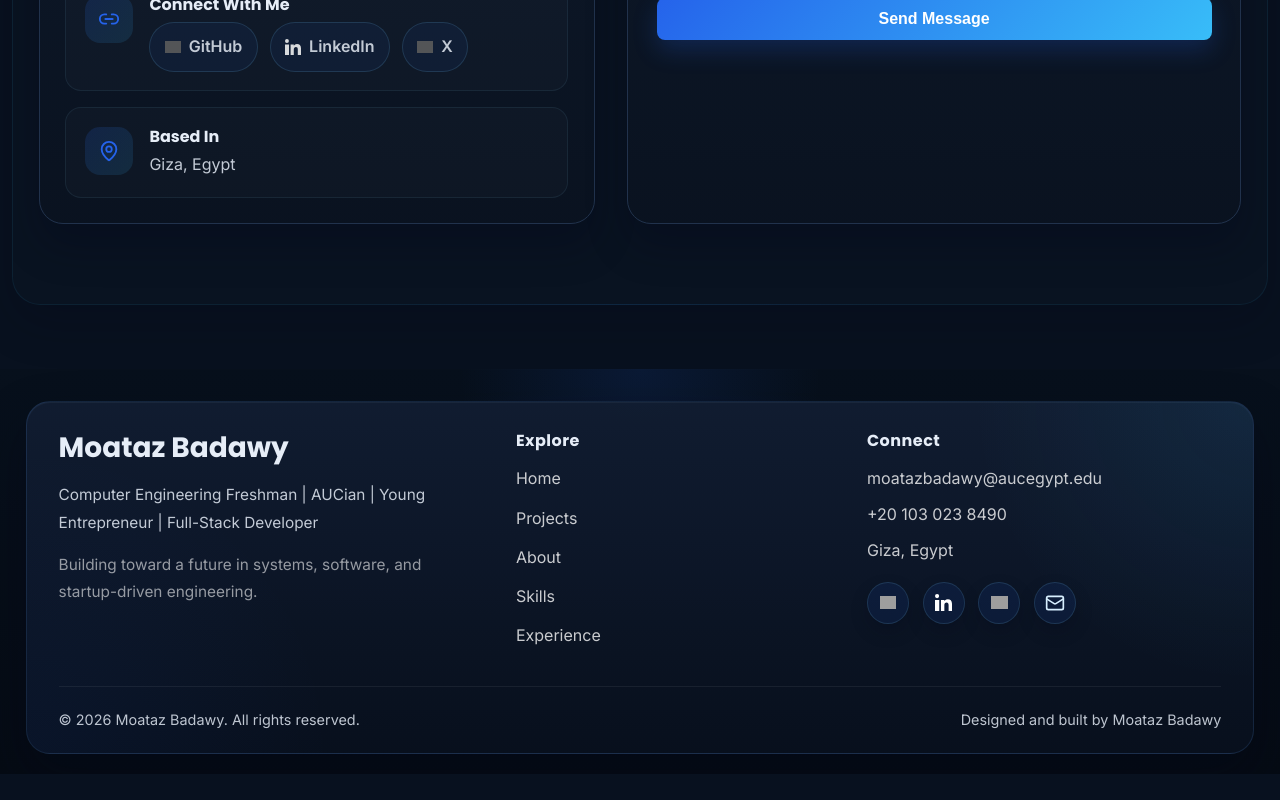
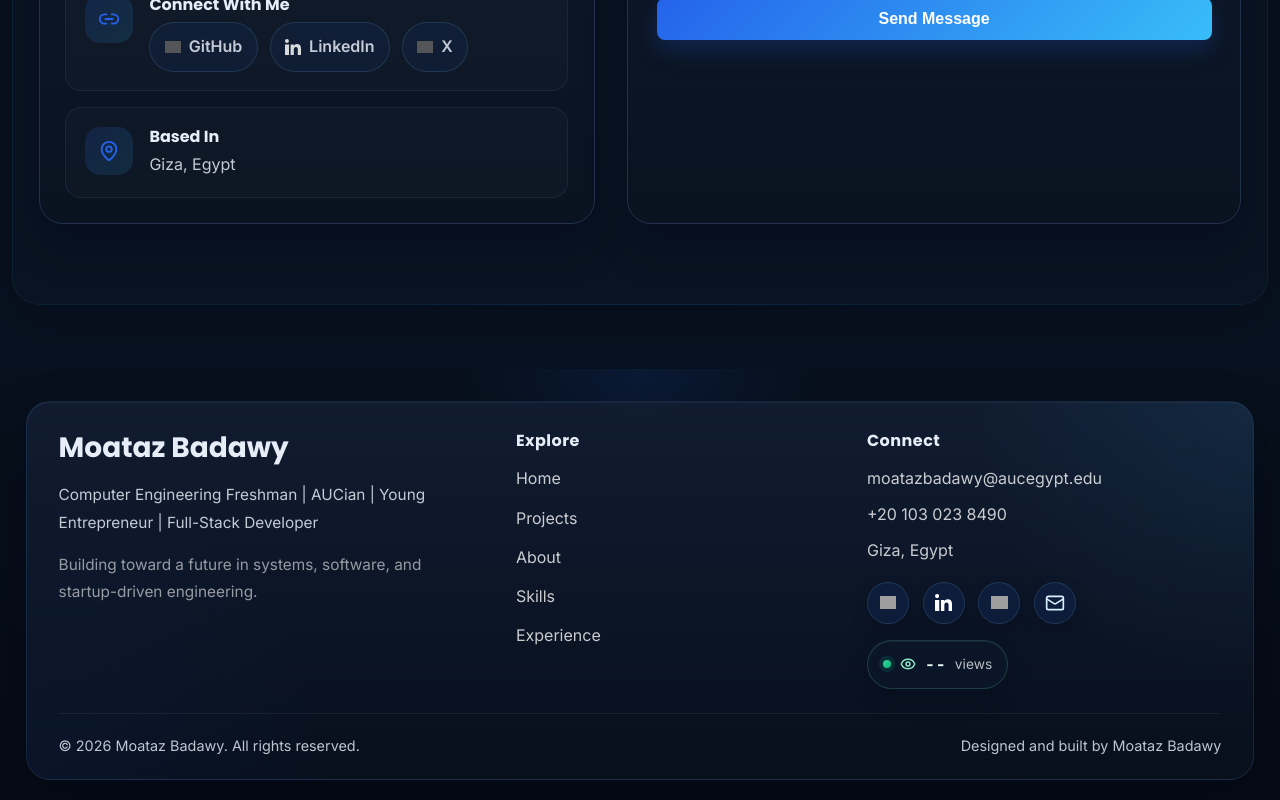
Before and after one commit to MoatazElsayad/moataz-badawy-portfolio, a React (Vite) app: page / in a window 1280 px wide. Shown: the part 7929-8729 px from the top of the page. Before the commit the page ends 8703 px from the top, so only its background shows below. Built offline with nearby package versions, Linux system fonts and the light colour scheme; no server answers; grey boxes are pictures that could not be loaded; a web font is replaced by a local one.

Commit message:
visitors counter

```diff
--- a/package.json
+++ b/package.json
@@ -8,6 +8,7 @@
     "preview": "vite preview"
   },
   "dependencies": {
+    "@vercel/analytics": "^2.0.1",
     "lucide-react": "^1.7.0",
     "react": "^18.2.0",
     "react-dom": "^18.2.0"
--- a/src/App.jsx
+++ b/src/App.jsx
@@ -7,6 +7,7 @@ import Projects from './components/Projects'
 import Experience from './components/Experience'
 import Contact from './components/Contact'
 import Footer from './components/Footer'
+import { Analytics } from '@vercel/analytics/react'
 import './App.css'
 
 function App() {
@@ -33,6 +34,7 @@ function App() {
         <Contact />
       </main>
       <Footer />
+      <Analytics />
     </div>
   )
 }
--- a/src/components/Footer.jsx
+++ b/src/components/Footer.jsx
@@ -1,6 +1,7 @@
 import React from 'react'
 import { Mail } from 'lucide-react'
 import linkedinIcon from '../assets/icons/linkedin.svg'
+import VisitorCounter from './VisitorCounter'
 import '../styles/Footer.css'
 
 const socialIconBase = 'https://cdn.simpleicons.org'
@@ -53,6 +54,7 @@ const Footer = () => {
                 <Mail size={20} />
               </a>
             </div>
+            <VisitorCounter />
           </div>
         </div>
 
--- /dev/null
+++ b/src/components/VisitorCounter.jsx
@@ -0,0 +1,64 @@
+import React, { useEffect, useState } from 'react'
+import { Eye } from 'lucide-react'
+
+const COUNTER_NAMESPACE = 'moataz-badawy-portfolio'
+const COUNTER_KEY = 'portfolio-visits'
+const SESSION_FLAG = 'portfolio-visit-counted'
+
+const formatCount = (value) => new Intl.NumberFormat('en', { notation: 'compact', maximumFractionDigits: 1 }).format(value)
+
+const VisitorCounter = () => {
+  const [count, setCount] = useState(null)
+  const [isLoading, setIsLoading] = useState(true)
+
+  useEffect(() => {
+    let isActive = true
+
+    const loadCount = async () => {
+      try {
+        const alreadyCounted = window.sessionStorage.getItem(SESSION_FLAG) === '1'
+        const endpoint = alreadyCounted
+          ? `https://api.countapi.xyz/get/${COUNTER_NAMESPACE}/${COUNTER_KEY}`
+          : `https://api.countapi.xyz/hit/${COUNTER_NAMESPACE}/${COUNTER_KEY}`
+
+        const response = await fetch(endpoint)
+        const data = await response.json()
+
+        if (!alreadyCounted) {
+          window.sessionStorage.setItem(SESSION_FLAG, '1')
+        }
+
+        if (isActive) {
+          setCount(Number(data?.value ?? 0))
+        }
+      } catch {
+        if (isActive) {
+          setCount(null)
+        }
+      } finally {
+        if (isActive) {
+          setIsLoading(false)
+        }
+      }
+    }
+
+    loadCount()
+
+    return () => {
+      isActive = false
+    }
+  }, [])
+
+  return (
+    <div className="visitor-counter" aria-label="Portfolio visitor count">
+      <span className="visitor-counter-dot" aria-hidden="true" />
+      <Eye size={16} strokeWidth={2.2} />
+      <span className="visitor-counter-number">
+        {isLoading ? '...' : count === null ? '--' : formatCount(count)}
+      </span>
+      <span className="visitor-counter-label">views</span>
+    </div>
+  )
+}
+
+export default VisitorCounter
--- a/src/styles/Footer.css
+++ b/src/styles/Footer.css
@@ -105,6 +105,46 @@ html[data-theme="dark"] .footer {
   flex-wrap: wrap;
 }
 
+.visitor-counter {
+  display: inline-flex;
+  align-items: center;
+  gap: 0.55rem;
+  margin-top: 1rem;
+  padding: 0.68rem 0.95rem;
+  border-radius: 999px;
+  background: rgba(12, 24, 42, 0.82);
+  border: 1px solid rgba(110, 231, 183, 0.18);
+  color: #ecfffa;
+  box-shadow:
+    0 10px 22px rgba(2, 6, 23, 0.2),
+    inset 0 1px 0 rgba(255, 255, 255, 0.05);
+  backdrop-filter: blur(10px);
+}
+
+.visitor-counter-dot {
+  width: 0.5rem;
+  height: 0.5rem;
+  border-radius: 999px;
+  background: linear-gradient(135deg, #34d399, #10b981);
+  box-shadow: 0 0 0 4px rgba(16, 185, 129, 0.14);
+}
+
+.visitor-counter svg {
+  color: #8fe8c5;
+  flex-shrink: 0;
+}
+
+.visitor-counter-number {
+  font-weight: 700;
+  font-variant-numeric: tabular-nums;
+  letter-spacing: 0.02em;
+}
+
+.visitor-counter-label {
+  font-size: 0.86rem;
+  color: rgba(255, 255, 255, 0.72);
+}
+
 .footer-social a {
   width: 42px;
   height: 42px;
@@ -185,4 +225,10 @@ html[data-theme="dark"] .footer {
   .footer-bottom {
     font-size: 0.85rem;
   }
+
+  .visitor-counter {
+    margin-top: 0.85rem;
+    padding: 0.62rem 0.82rem;
+    gap: 0.5rem;
+  }
 }
```
Also changed, not shown: src/assets/projects/los-pollos/Screenshot 2026-03-30 021051.png (added), 1 other file (tests, documents, lock files or other folders).
